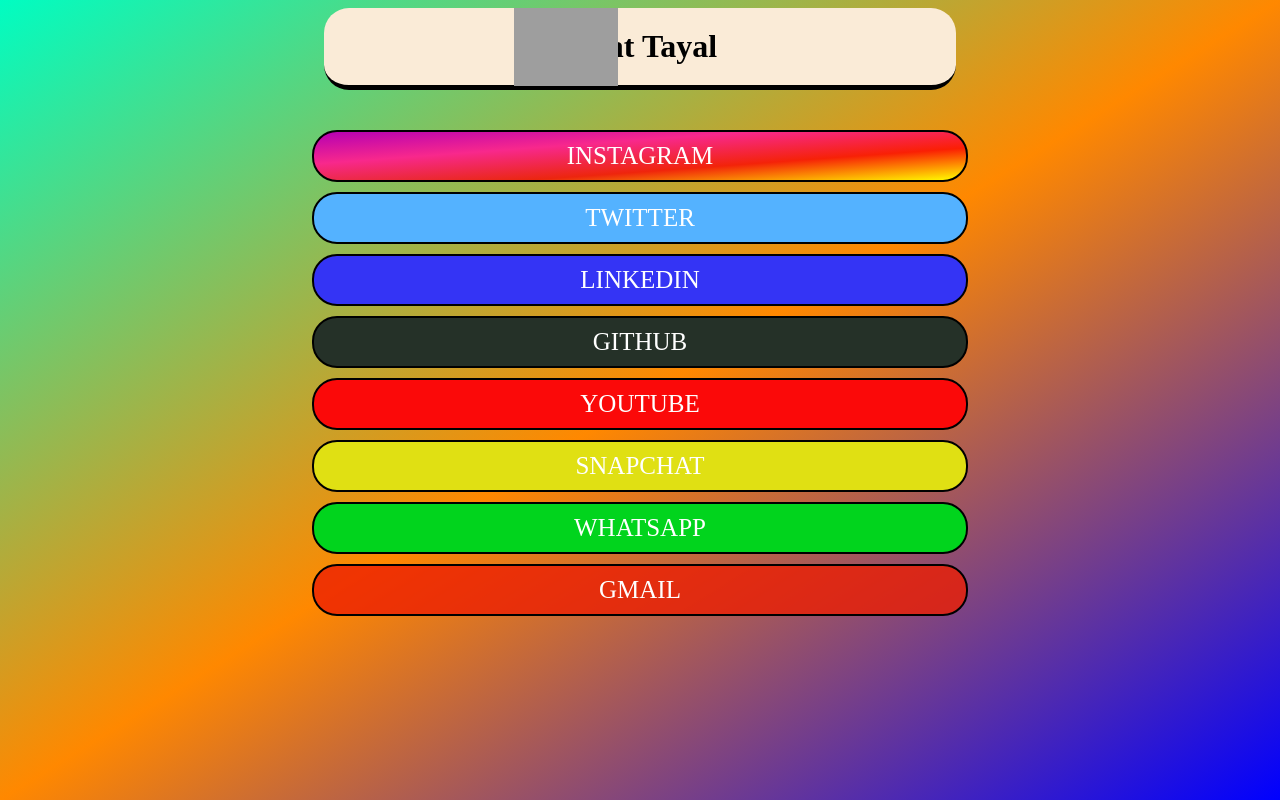
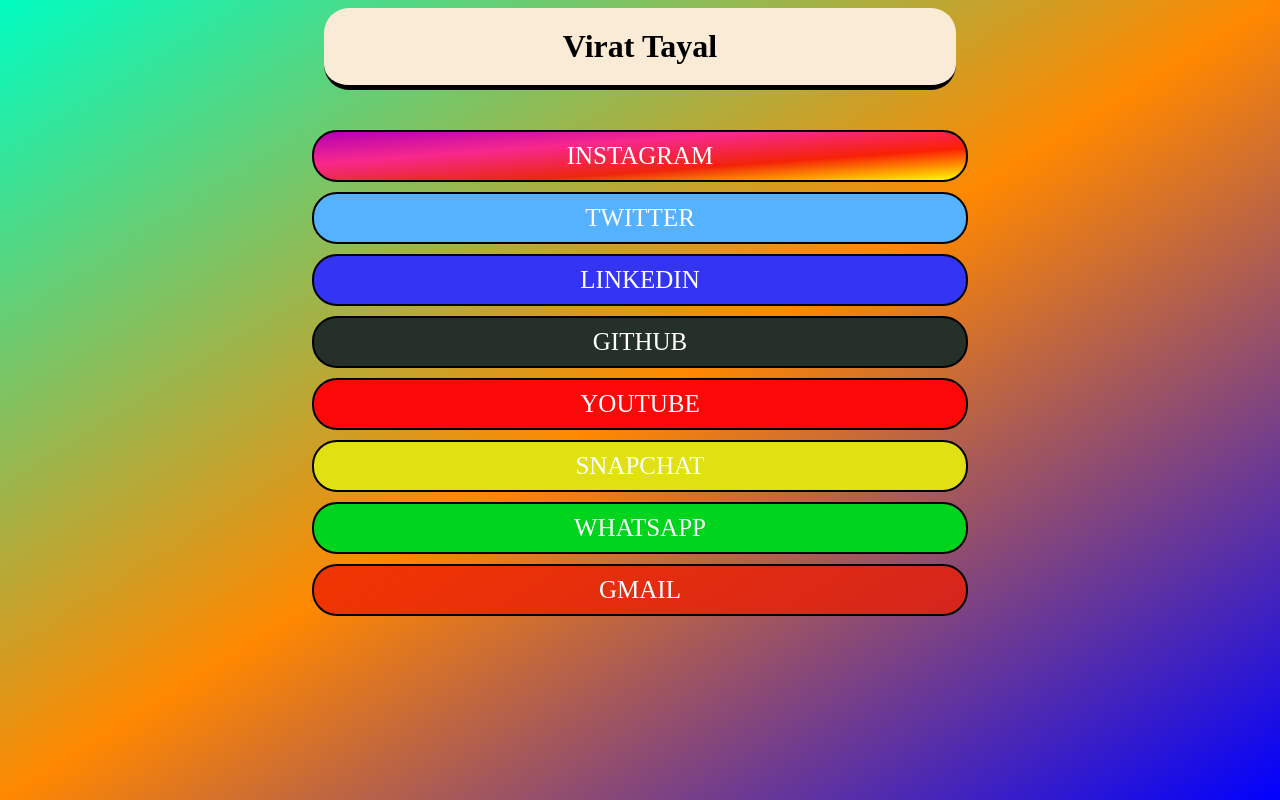
Before and after one commit to Virattayal/virattayal, a plain HTML site: page index.html in a window 1280 px wide. Drawn offline with Linux system fonts and the light colour scheme; grey boxes are pictures that could not be loaded.

Commit message:
index.html

```diff
--- a/index.html
+++ b/index.html
@@ -8,7 +8,6 @@
     <link rel="shoutcut icon" type= "image/png" href="logo.png">
 </head>
 <Header>
-    <a  href="https://virattayal.github.io/virattayal/"><img src="logo.png" alt="Virat Tayal" id="logo"></a>
     <h1 id="name">Virat Tayal</h1>
 </Header>
 <body>
```
